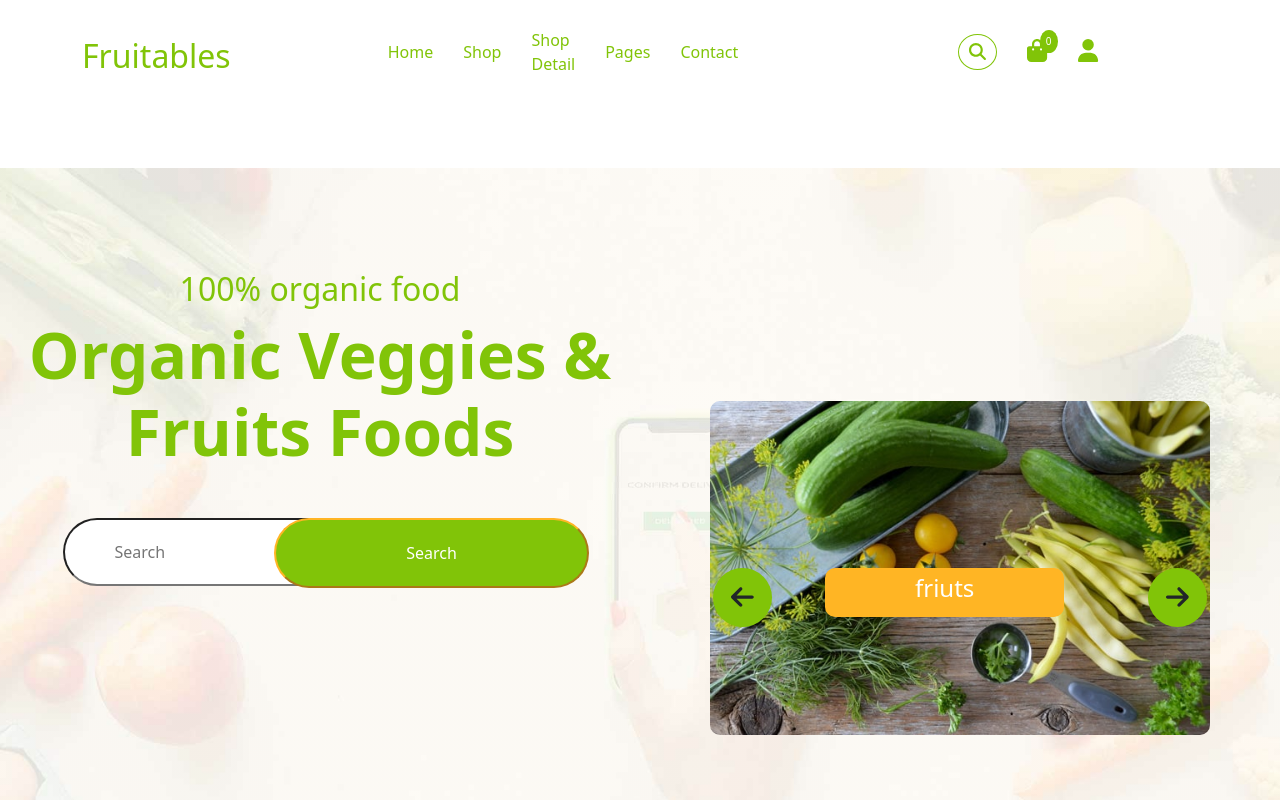
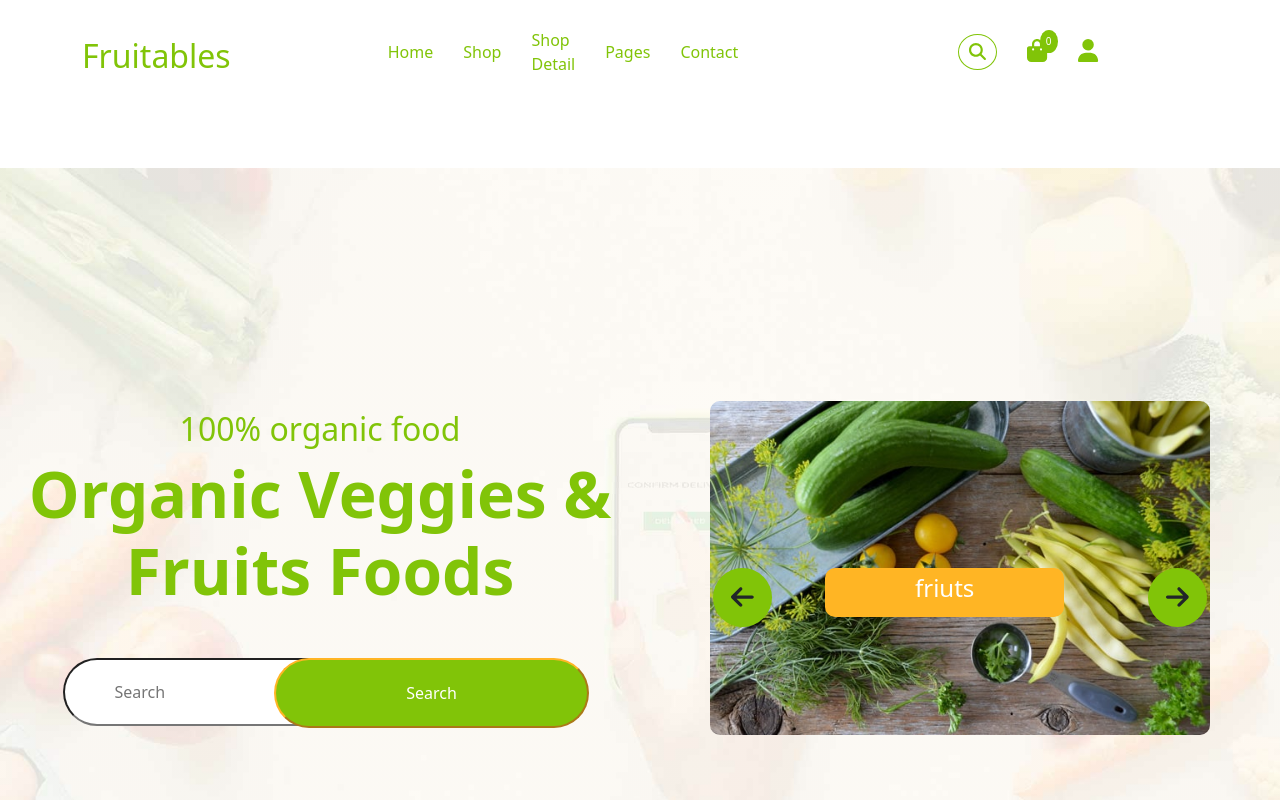
Before and after one commit to manorajsivanmalai/Fruitables, a React (Create React App) app: page / in a window 1280 px wide. Shown: the top 800 px of the page. Built offline with nearby package versions, Linux system fonts and the light colour scheme.

Commit message:
netlify-error

```diff
--- a/src/pages/Home.css
+++ b/src/pages/Home.css
@@ -21,7 +21,7 @@
     align-items: center;
     vertical-align: middle;
     position: relative;
-    margin-top: 8%;
+
 }
 
 .bnrtext input {
--- a/src/pages/Home.jsx
+++ b/src/pages/Home.jsx
@@ -45,7 +45,7 @@ const Home = () => {
     return (
         <div className='mt-5'>
             <div className="img-banner container-fluid">
-                <div className='row' style={{ height: "100vh" }}>
+                <div className='row' style={{ height: "100vh",display:'flex',alignItems:"center",justifyContent:'center' }}>
                     <div className='col-md-12 col-lg-6 bnrtext'>
                         <h2>100% organic food</h2>
                         <h1 className="mb-5 display-3 text-primary">Organic Veggies &amp; Fruits Foods</h1>
```
